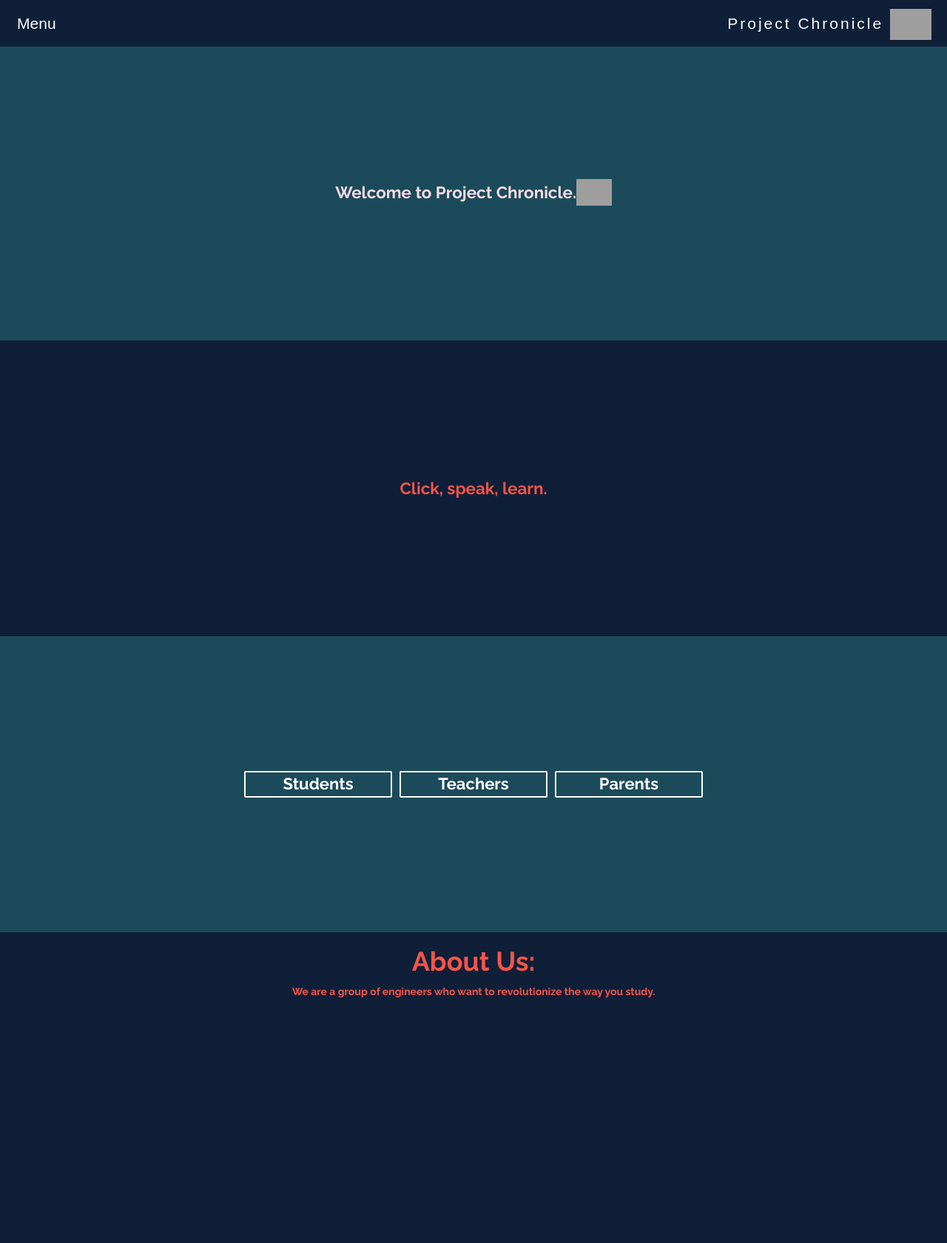
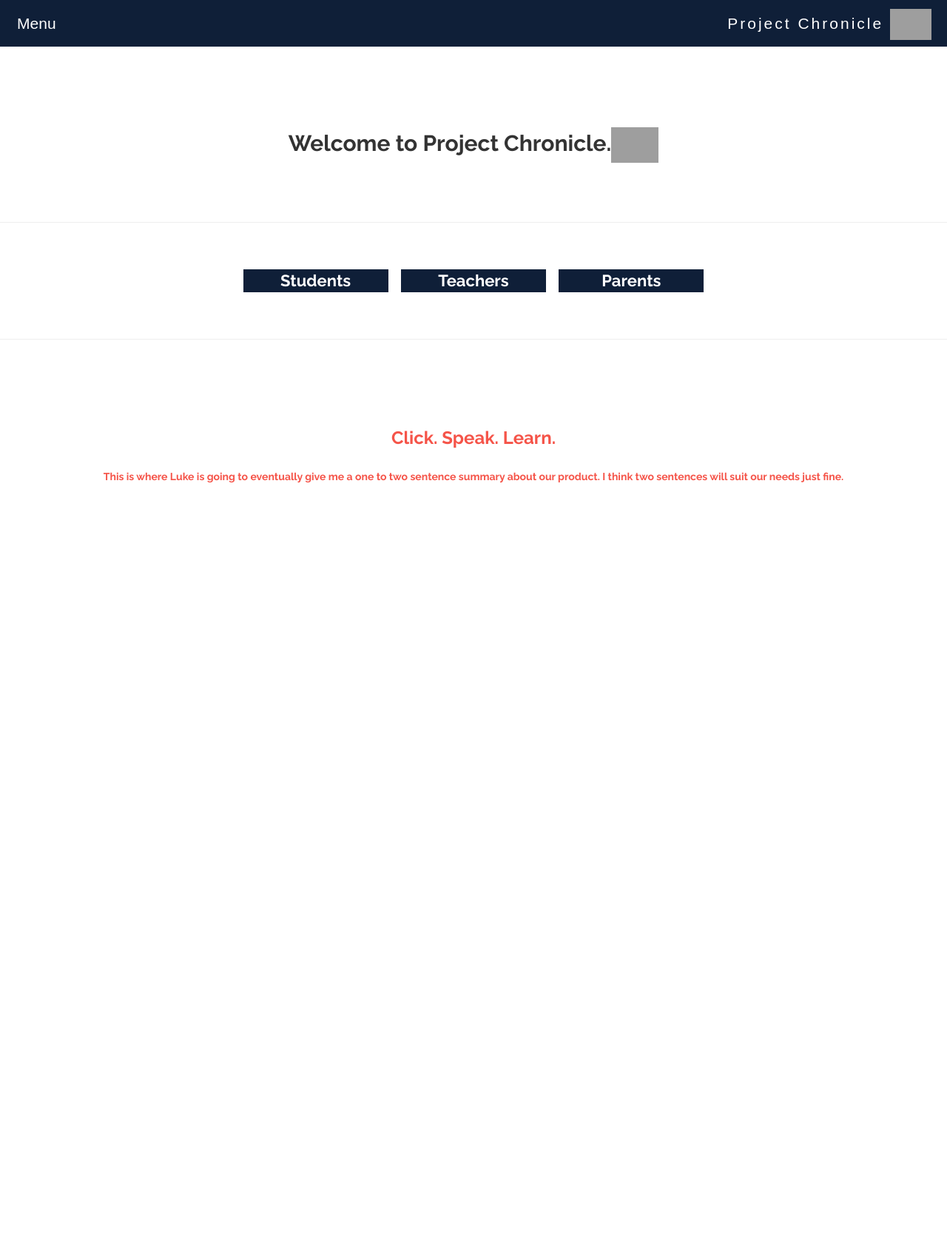
Before and after one commit to bhairavmehta95/Project-Chronicle, a Django app: page / in a window 1280 px wide. Shown: the whole page at 74% size. After the commit the page ends 653 px from the top, so only its background shows below. Run offline with Django 3.2, Linux system fonts and the light colour scheme; some libraries are stand-ins or nearby versions; grey boxes are pictures that could not be loaded.

Commit message:
Small styling changes and general consistency

```diff
--- a/speech/static/css/landing.css
+++ b/speech/static/css/landing.css
@@ -1,68 +1,58 @@
 body {
-  background: #0f1f38;
     font-family: 'Raleway', sans-serif;
 }
 
-.first {
-  width: 100vw;
-  height: 50vh;
+.welcome {
     font-family: 'Raleway', sans-serif;
-  font-size: 1.6em;
-  background: #1b4b5a;
+    width: auto;
+    margin-top: 8em;
+    padding-bottom: 5em;
+    text-align: center;
+    border-bottom: 1px solid #eee;
+}
+
+.loginOptions {
+    width:auto;
+    font-family: 'Raleway', sans-serif;
     color: #fbdbe8;
+    text-align:center;
+    margin-top:4em;
+    padding-bottom: 4em;
+    border-bottom: 1px solid #eee;
+}
 
-  display: flex;
-  align-items: center;
-  justify-content: center;
+.summaryHeader {
+    margin-top:5em;
+    width:auto;
+    text-align:center;
+    font-family: 'Raleway', sans-serif;
+    color: #f55449;
+}
+
+.summary {
+    margin-top:2em;
+    width:auto;
+    text-align:center;
+    font-family: 'Raleway', sans-serif;
+    color: #f55449;
 }
 
 .logo-inside {
     height: 1.6em;
-  background: #1b4b5a;
 }
 
-.second {
-  width: 100vw;
-  height: 50vh;
-  font-family: 'Raleway', sans-serif;
-  font-size: 1.6em;
-  color: #f55449;
-  background: #0f1f38;
-
-  display: flex;
-  align-items: center;
-  justify-content: center;
-}
-
-.third {
-  width: 100vw;
-  height: 50vh;
-  font-family: 'Raleway', sans-serif;
-  font-size: 1.6em;
-  background: #1b4b5a;
-  color: #fbdbe8;
-
-  display: flex;
-  align-items: center;
-  justify-content: center;
-}
-
-a:hover{
+a:hover {
     color: white;
 }
 
 .button {
     display: inline-block;
     border-radius: 2px;
-  background-color: #1b4b5a;
+    background-color: #0f1f38;
     border: 2px solid #fff;
     color: #fff;
     text-align: center;
     font-size: 22px;
-  right-padding: 40px;
-  left-padding: 40px;
-  top-padding: 30px;
-  bottom-padding: 30px;
     width: 200px;
     cursor: pointer;
     margin: 5px;
@@ -92,11 +82,3 @@ a:hover{
             opacity: 1;
             right: 0;
         }
-
-.about {
-    width: 100vw;
-  height: 50vh;
-  font-family: 'Raleway', sans-serif;
-  color: #f55449;
-  background: #0f1f38;
-}
--- a/speech/templates/landing.html
+++ b/speech/templates/landing.html
@@ -16,19 +16,16 @@
 </head>
 
 <body>
-<div class="first">
-	Welcome to Project Chronicle.
-	<img src="http://www.freeiconspng.com/uploads/open-book-icon-icon--open-book-2-svg-12.png" class="logo-inside">
+    <div class="welcome">
+        <h2>
+            Welcome to Project Chronicle.<img src="http://www.freeiconspng.com/uploads/open-book-icon-icon--open-book-2-svg-12.png" class="logo-inside">
+        </h2>
     </div>
-<div class="second">Click, speak, learn. </div>
-<div class="third">
+    <div class="loginOptions">
         <a href="/login" class="button" style="vertical-align:middle"> <span>Students</span> </a>
         <a href="/teachers/login" class="button" style="vertical-align:middle"> <span>Teachers</span> </a>
         <a href="#" class="button" style="vertical-align:middle"> <span>Parents</span> </a>
     </div>
-
-<div class = "about">
-  <h1> <center> About Us: </center> </h1>
-  <p style = "color:white"> <center> We are a group of engineers who want to revolutionize the way you study. </center> </p>
-</div>
+    <h3 class="summaryHeader">Click. Speak. Learn. </h3>
+    <div class="summary">This is where Luke is going to eventually give me a one to two sentence summary about our product. I think two sentences will suit our needs just fine.</div>
 </body>
```
Also changed, not shown: speech/static/css/class.css (+4 -3 lines). Lines whose indentation alone changed are shown as unchanged.
